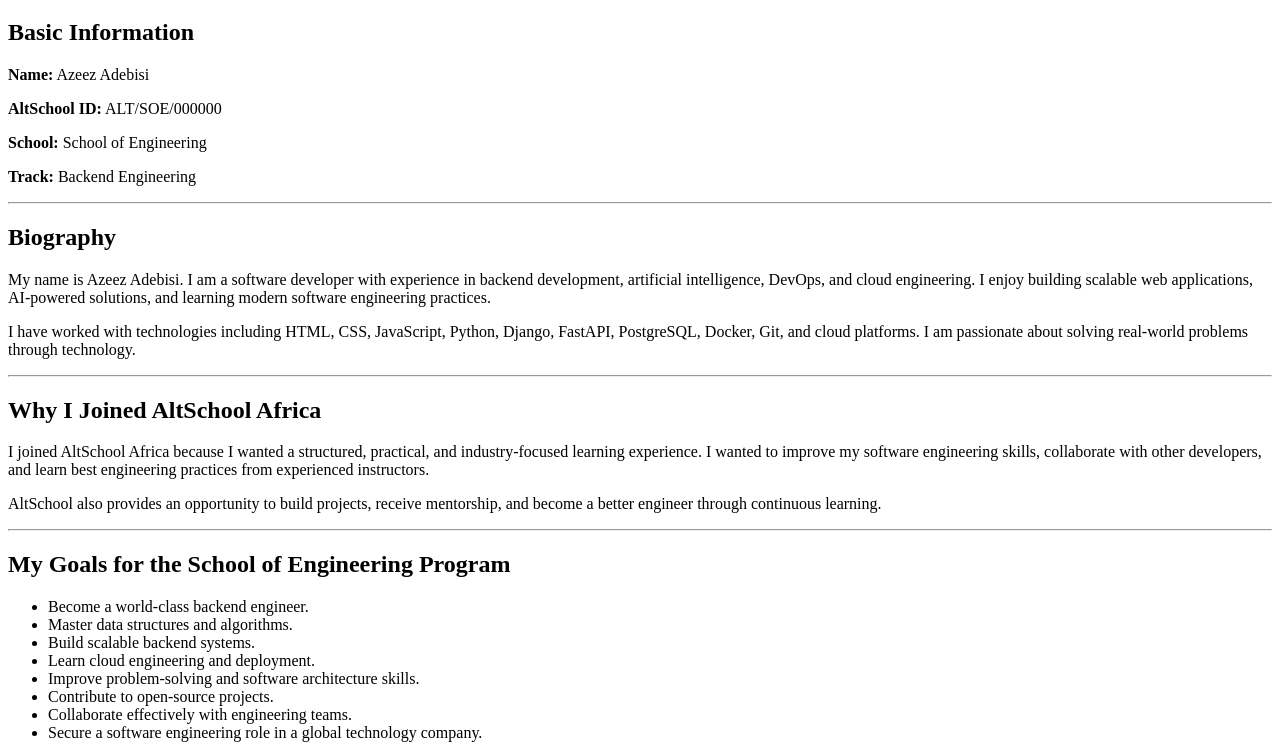
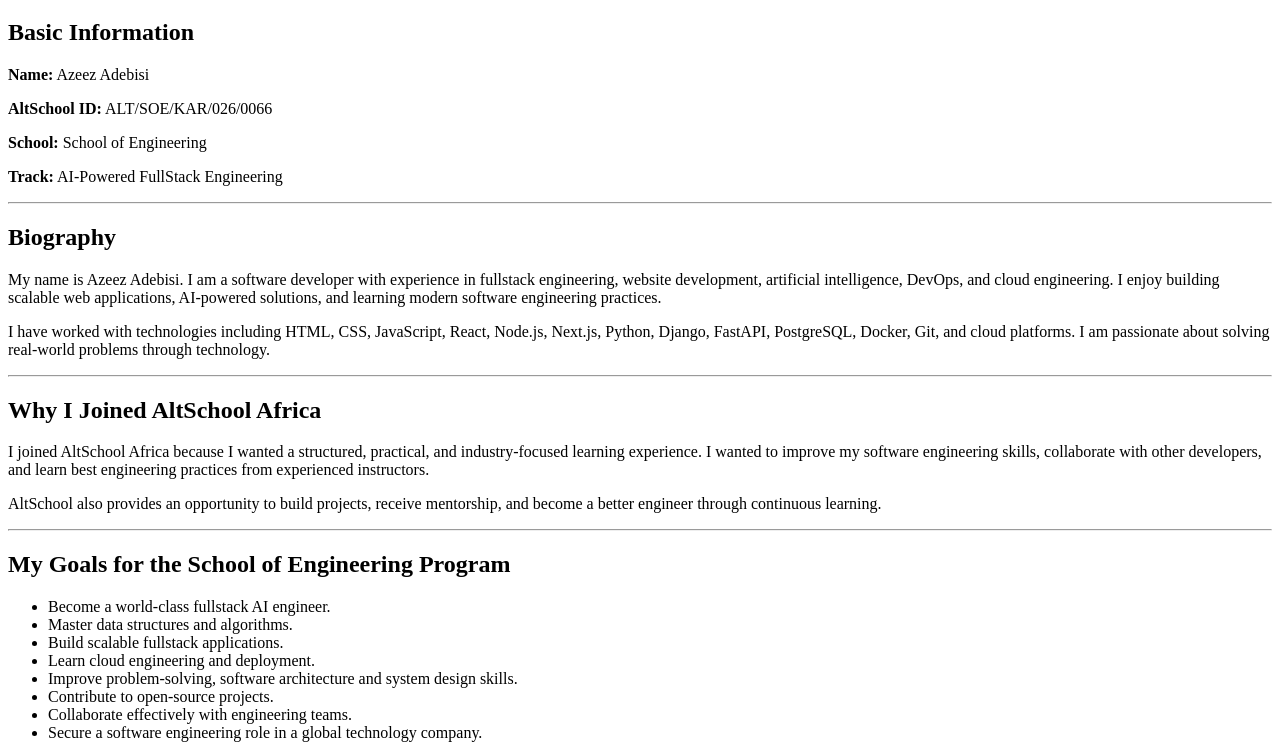
Before and after one commit to SamAdebisi/fullstack-altsch, a plain HTML site: page first-assignment/index.html in a window 1280 px wide. Shown: the part 87-831 px from the top of the page. Drawn offline with Linux system fonts and the light colour scheme.

Commit message:
update the assessment

```diff
--- a/first-assignment/index.html
+++ b/first-assignment/index.html
@@ -23,11 +23,11 @@
 
         <p><strong>Name:</strong> Azeez Adebisi</p>
 
-        <p><strong>AltSchool ID:</strong> ALT/SOE/000000</p>
+        <p><strong>AltSchool ID:</strong> ALT/SOE/KAR/026/0066</p>
 
         <p><strong>School:</strong> School of Engineering</p>
 
-        <p><strong>Track:</strong> Backend Engineering</p>
+        <p><strong>Track:</strong> AI-Powered FullStack Engineering</p>
       </section>
 
       <hr />
@@ -38,15 +38,17 @@
 
         <p>
           My name is Azeez Adebisi. I am a software developer with experience in
-          backend development, artificial intelligence, DevOps, and cloud
-          engineering. I enjoy building scalable web applications, AI-powered
-          solutions, and learning modern software engineering practices.
+          fullstack engineering, website development, artificial intelligence,
+          DevOps, and cloud engineering. I enjoy building scalable web
+          applications, AI-powered solutions, and learning modern software
+          engineering practices.
         </p>
 
         <p>
           I have worked with technologies including HTML, CSS, JavaScript,
-          Python, Django, FastAPI, PostgreSQL, Docker, Git, and cloud platforms.
-          I am passionate about solving real-world problems through technology.
+          React, Node.js, Next.js, Python, Django, FastAPI, PostgreSQL, Docker,
+          Git, and cloud platforms. I am passionate about solving real-world
+          problems through technology.
         </p>
       </section>
 
@@ -76,11 +78,14 @@
         <h2>My Goals for the School of Engineering Program</h2>
 
         <ul>
-          <li>Become a world-class backend engineer.</li>
+          <li>Become a world-class fullstack AI engineer.</li>
           <li>Master data structures and algorithms.</li>
-          <li>Build scalable backend systems.</li>
+          <li>Build scalable fullstack applications.</li>
           <li>Learn cloud engineering and deployment.</li>
-          <li>Improve problem-solving and software architecture skills.</li>
+          <li>
+            Improve problem-solving, software architecture and system design
+            skills.
+          </li>
           <li>Contribute to open-source projects.</li>
           <li>Collaborate effectively with engineering teams.</li>
           <li>
```
Also changed, not shown: first-assignment/form.html (+0 -1 lines).
